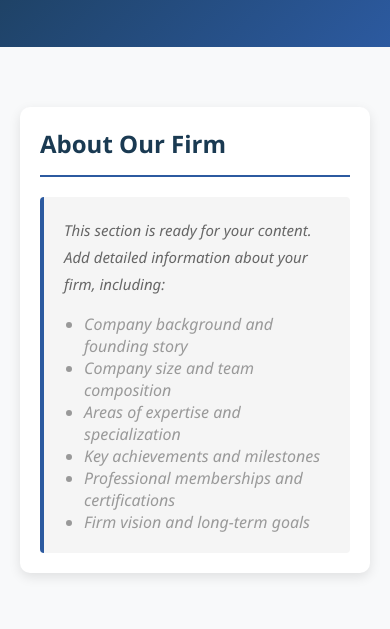
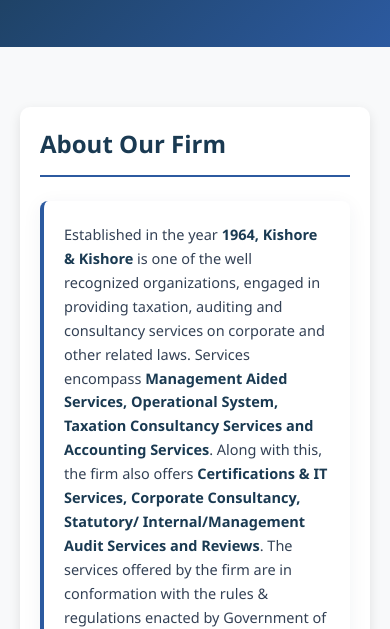
Before and after one commit to knklucknow/knklucknow, a plain HTML site: page firm-overview.html in a window 390 px wide. Shown: the part 480-1109 px from the top of the page. Drawn offline with Linux system fonts and the light colour scheme.

Commit message:
Information added

```diff
--- a/common-components.js
+++ b/common-components.js
@@ -354,8 +354,7 @@
                     <button class="nav-link" onclick="toggleDropdown(event, 'about-menu')">About Us</button>
                     <div class="dropdown" id="about-menu">
                         <a class="dropdown-item" href="firm-overview.html">Firm Overview</a>
-                        <a class="dropdown-item" href="history-mission.html">History & Mission</a>
-                        <a class="dropdown-item" href="our-values.html">Our Values</a>
+
                     </div>
                 </li>
                 <li class="nav-item">
--- a/firm-overview.html
+++ b/firm-overview.html
@@ -247,14 +247,50 @@
             margin-bottom: 15px;
         }
 
-        .placeholder-text {
-            background: #f5f5f5;
-            padding: 20px;
-            border-left: 4px solid #2c5aa0;
-            border-radius: 4px;
-            color: #999;
-            font-style: italic;
-        }
+        /* Executive About Card */
+.firm-summary {
+    background: #ffffff;
+    padding: 32px 36px;
+    border-left: 5px solid #2c5aa0;
+    border-radius: 8px;
+    box-shadow: 0 4px 20px rgba(26, 58, 82, 0.06);
+    margin: 24px 0;
+    transition: transform 0.25s ease, box-shadow 0.25s ease;
+}
+
+.firm-summary:hover {
+    transform: translateY(-2px);
+    box-shadow: 0 8px 24px rgba(26, 58, 82, 0.1);
+}
+
+.firm-summary p {
+    color: #334155;
+    font-size: 15.5px;
+    line-height: 1.75;
+    font-weight: 400;
+    margin: 0 0 16px 0;
+}
+
+.firm-summary p:last-child {
+    margin-bottom: 0;
+}
+
+.firm-summary strong {
+    color: #1a3a52;
+    font-weight: 600;
+}
+
+/* Mobile responsive padding */
+@media (max-width: 768px) {
+    .firm-summary {
+        padding: 22px 20px;
+        border-left-width: 4px;
+    }
+    .firm-summary p {
+        font-size: 14.5px;
+        line-height: 1.65;
+    }
+}
 
         /* Footer */
         .footer {
@@ -370,8 +406,7 @@
                     <button class="nav-link" onclick="toggleDropdown(event, 'about-menu')">About Us</button>
                     <div class="dropdown" id="about-menu">
                         <a class="dropdown-item" href="firm-overview.html">Firm Overview</a>
-                        <a class="dropdown-item" href="history-mission.html">History & Mission</a>
-                        <a class="dropdown-item" href="our-values.html">Our Values</a>
+
                     </div>
                 </li>
                 <li class="nav-item">
@@ -406,16 +441,13 @@
     <div class="main-content">
         <div class="content-section">
             <h2>About Our Firm</h2>
-            <div class="placeholder-text">
-                <p>This section is ready for your content. Add detailed information about your firm, including:</p>
-                <ul style="margin-top: 10px; margin-left: 20px;">
-                    <li>Company background and founding story</li>
-                    <li>Company size and team composition</li>
-                    <li>Areas of expertise and specialization</li>
-                    <li>Key achievements and milestones</li>
-                    <li>Professional memberships and certifications</li>
-                    <li>Firm vision and long-term goals</li>
-                </ul>
+            <div class="firm-summary">
+    <p>
+    Established in the year <strong>1964, Kishore & Kishore</strong> is one of the well recognized organizations, engaged in providing taxation, auditing and consultancy services on corporate and other related laws. Services encompass <strong>Management Aided Services, Operational System, Taxation Consultancy Services and Accounting Services</strong>. Along with this, the firm also offers <strong>Certifications & IT Services, Corporate Consultancy, Statutory/ Internal/Management Audit Services and Reviews</strong>.
+The services offered by the firm are in conformation with the rules & regulations enacted by Government of India.  The services also meet the business demands of our quality conscious clients. The firm carry out regular training by participating in CPE programs of ICAI. With the assistance of well known retired personnel from various fields such as banks, income tax and other departments, we are able to provide the desired output and advice to the esteemed clients.
+The entire business operation is diligently overviewed by CA. <Strong>S C Kishore</Strong>, the founding partner of the firm. With consistent efforts, the organization is climbing towards pinnacle of success. In addition to this, the effective guidance of the core team members has helped them in offering valuable services to it’s coveted clients. Their offices are based at New Delhi, Lucknow, Bangalore and Mathura. They also have a well nit network of experienced trustworthy professionals all over the country and abroad. The firm has been peer- reviewed 6 times.
+    </p>
+</div>
             </div>
         </div>
     </div>
```
Also changed, not shown: accounting-services.html (+1 -2 lines), audit-assurance.html (+1 -2 lines), clientele.html (+1 -2 lines), contact-us.html (+1 -2 lines), corporate-advisory.html (+1 -2 lines), index.html (+2 -3 lines), tax-advisory.html (+1 -2 lines), team.html (+19 -20 lines).
